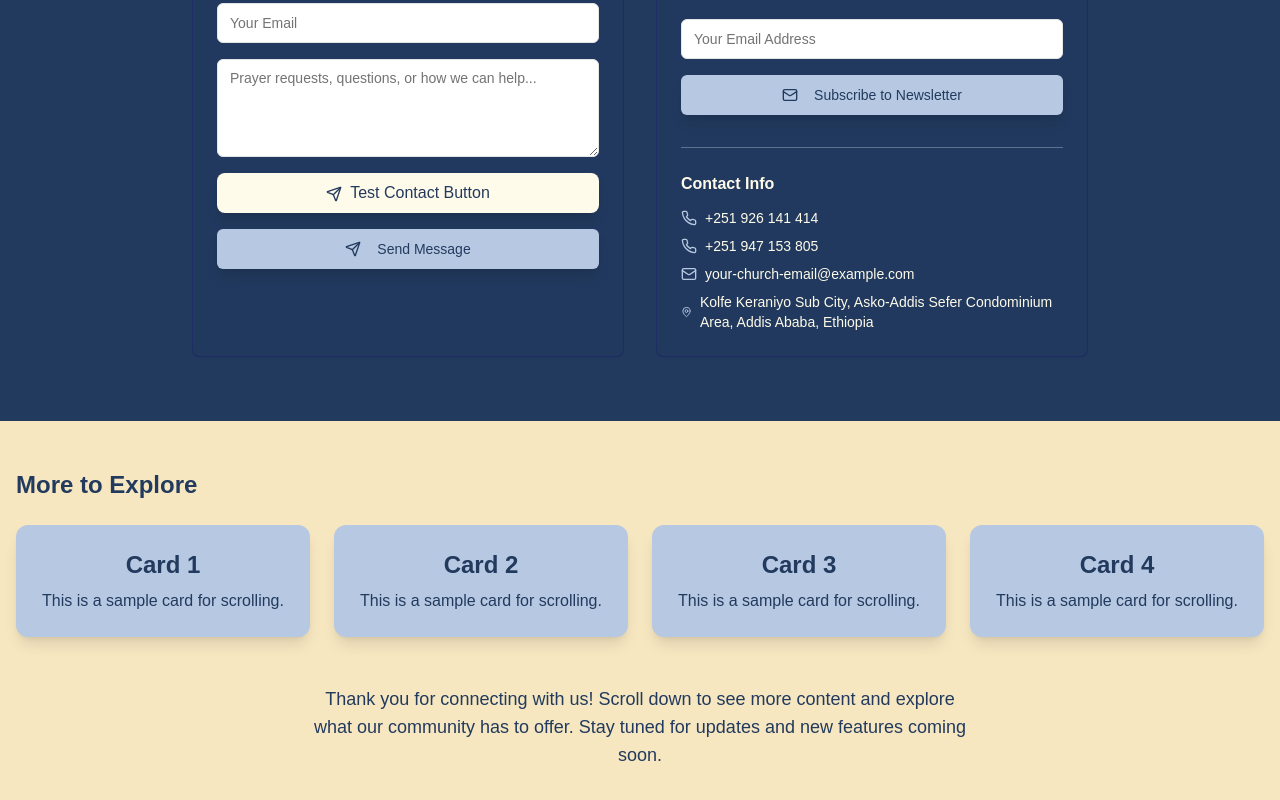
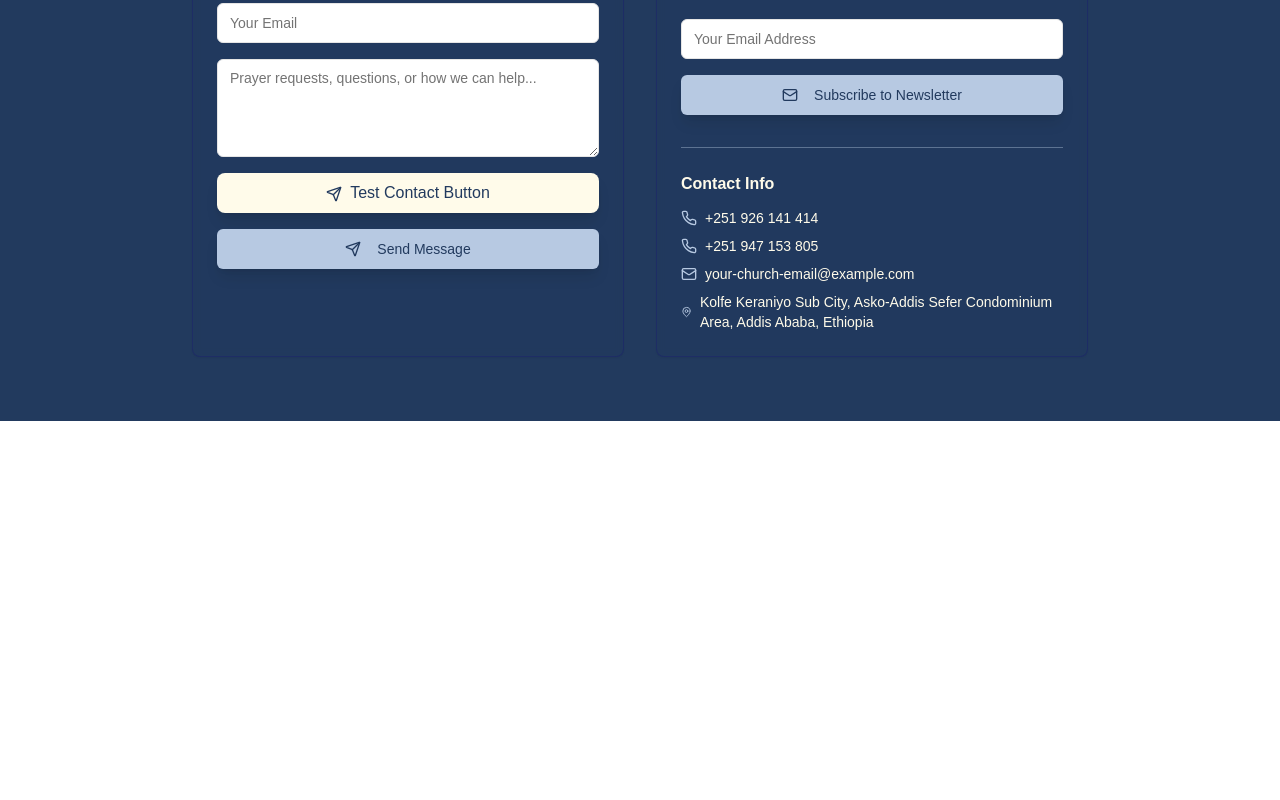
Before and after one commit to anon381/jslv1, a Next.js app: page /connect in a window 1280 px wide. Shown: the part 446-1246 px from the top of the page. After the commit the page ends 867 px from the top, so only its background shows below. Built offline with nearby package versions, Linux system fonts and the light colour scheme.

Commit message:
connect page modified

```diff
--- a/app/connect/page.tsx
+++ b/app/connect/page.tsx
@@ -152,22 +152,7 @@ export default function ConnectPage() {
         </div>
       </section>
       {/* Extra scrollable content: cards and text */}
-      <section className="py-12 bg-[#F6E7C1]">
-        <div className="container mx-auto px-4">
-          <h3 className="text-2xl font-bold text-[#223A5E] mb-6">More to Explore</h3>
-          <div className="grid grid-cols-1 sm:grid-cols-2 md:grid-cols-4 gap-6 mb-12">
-            {[1,2,3,4].map((n) => (
-              <div key={n} className="bg-[#B7C9E2] rounded-xl shadow-lg p-6 flex flex-col items-center">
-                <span className="text-2xl font-bold text-[#223A5E]">Card {n}</span>
-                <p className="text-[#223A5E] mt-2">This is a sample card for scrolling.</p>
-              </div>
-            ))}
-          </div>
-          <div className="max-w-2xl mx-auto text-center text-[#223A5E] text-lg">
-            <p>Thank you for connecting with us! Scroll down to see more content and explore what our community has to offer. Stay tuned for updates and new features coming soon.</p>
-          </div>
-        </div>
-      </section>
+
     </>
   );
 }
```
